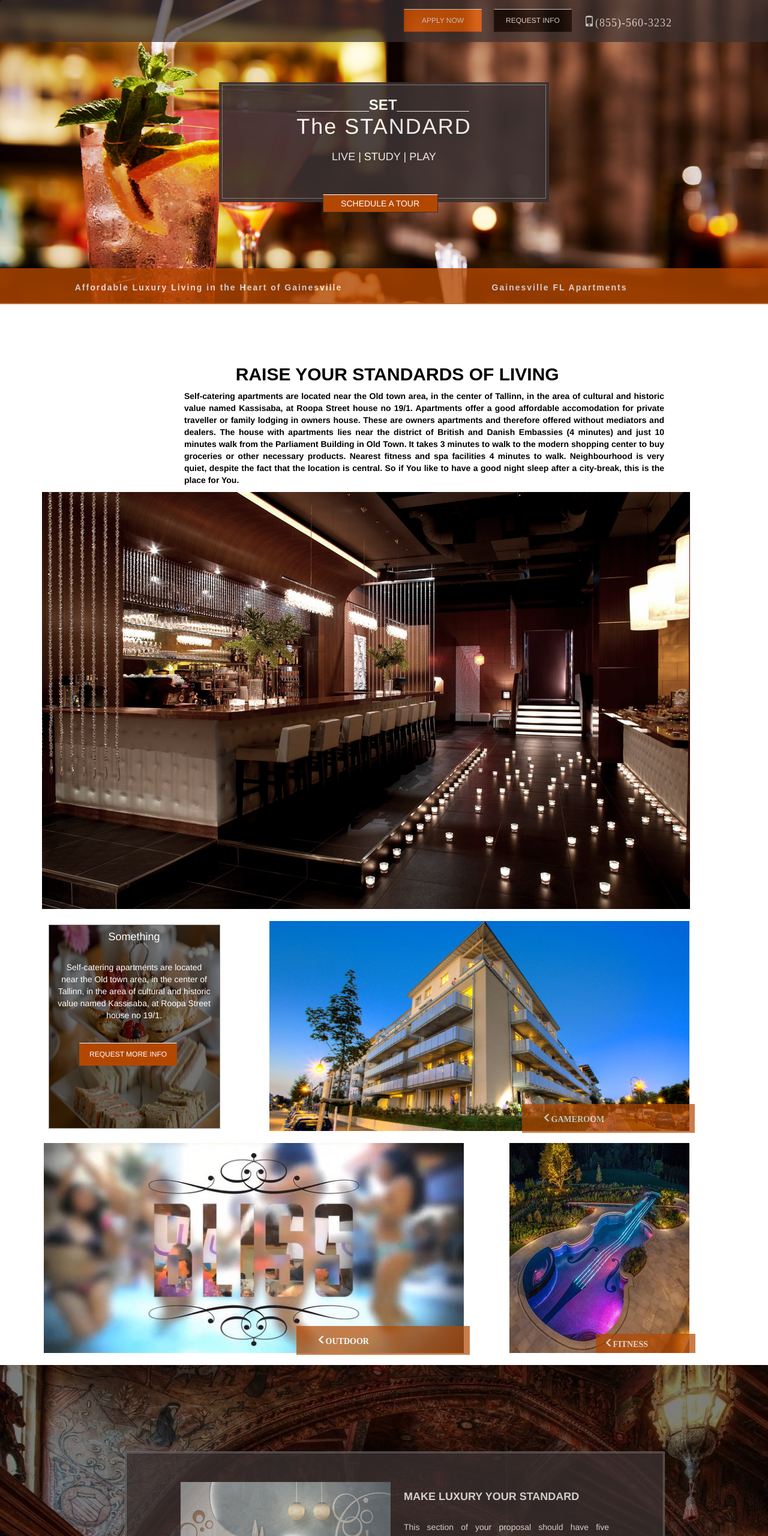
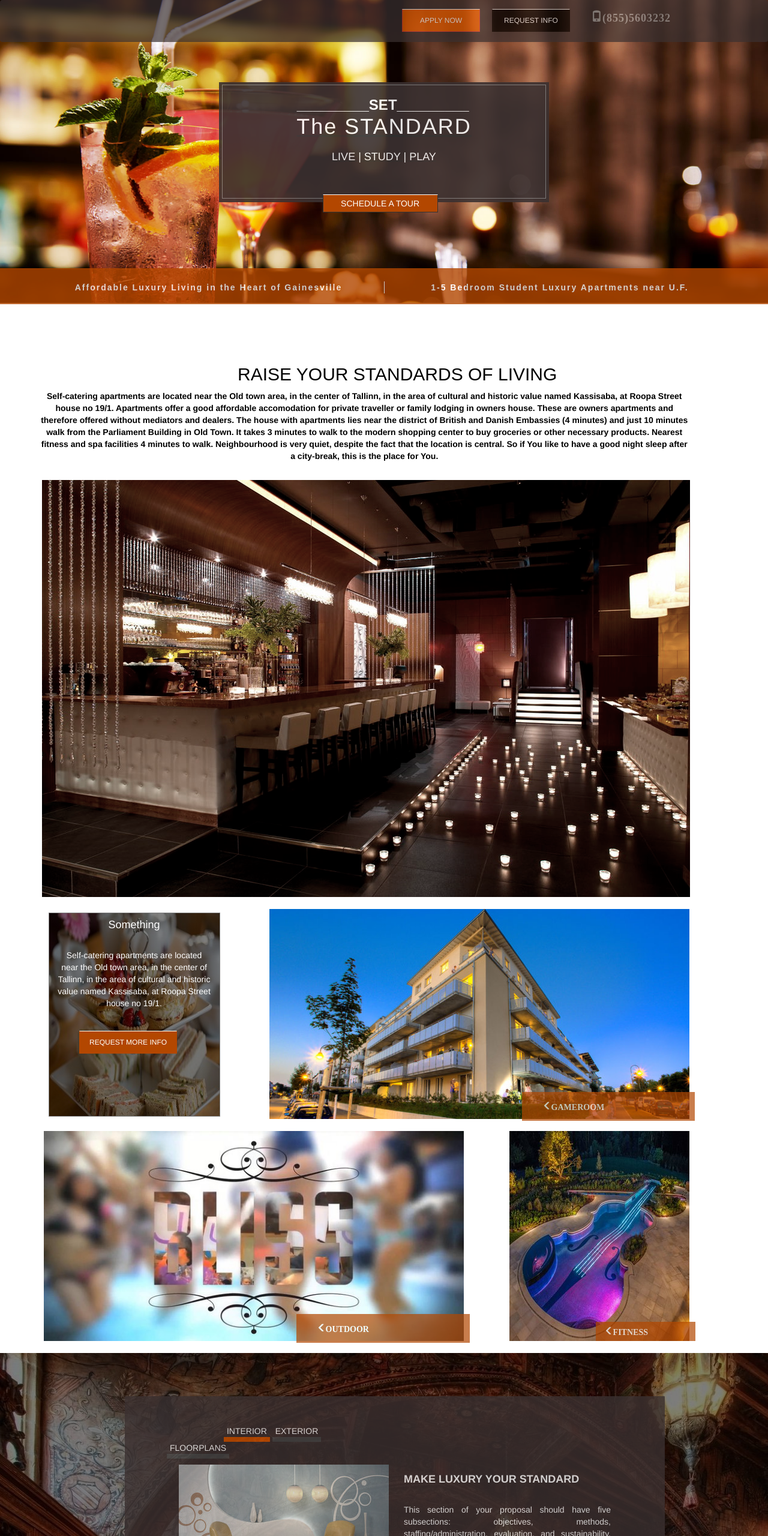
Before and after one commit to TingDeng/learning_bootstrap, a website: page public/html/index.html in a window 1280 px wide. Shown: the top 2560 px of the page at 60% size. Drawn offline with nearby package versions, Linux system fonts and the light colour scheme; some packages are replaced by stand-ins of ours; files that its build step writes are made by us from their sources; a script that the page names is missing; some icons are missing; files whose address does not match are found by name; a web font is replaced by a local one.

Commit message:
tabs to do

```diff
--- a/public/css/main.css
+++ b/public/css/main.css
@@ -12,7 +12,7 @@ margin-left: -30px;
 position: absolute;
 }
 .avn{
-  margin-right: 10%;
+  margin-right: 20%;
   margin-top: 5px;
 }
 .phone{
@@ -143,9 +143,19 @@ text-align: center;
 .e1{
   margin-top: 1%;
 }
+.end2{
+
+  padding: 0 !important;
+  border-left:1px solid white;
+  padding-right: 0%;
+  font-size: 80;
+  text-align: center;
+
+}
 .end1{
   font-size: 80;
-  text-align: center;
+  padding: 0 !important;
+
 }
 #bottom{
   font-size: 80;
@@ -160,10 +170,13 @@ text-align: center;
   text-align: center;
 
 }
+.phone{
+  margin-top: 5%;
+  position: absolute;
+  font-weight: bolder;
+}
 #raise{
   font-family: sans-serif;
-  font-weight: bolder;
-  /*margin-left: 20%;*/
   color: black;
   text-align: center;
   text-transform: uppercase;
@@ -213,9 +226,10 @@ img:hover{
  margin-right: 1px;
 }
 #intro{
- width: 800px;
- margin-right: 10px;
- text-align: justify;
+ width: 1080px;
+ margin-left: -27%;
+ margin-right: 30px;
+ text-align: center;
 }
 h3{
  margin-left: 10%;
@@ -246,7 +260,7 @@ h3{
   margin-left: 1.5%;
   background-size: cover;
 }
-.yi:hover{
+/*.yi:hover{
   transform: rotatex(360deg);
 
 }
@@ -266,7 +280,7 @@ h3{
 }
 .op{
   transition: all 0.6s ease;
-}
+}*/
 
 .col-xs-12.col-md-4.op{
   background-image: url("../image/v.jpg");
@@ -384,7 +398,14 @@ list-style-type: none;
 }
 .te{
   color: white;
-
+}
+.te:hover{
+  text-decoration: none;
+  color:white;
+}
+.ga:hover{
+  text-decoration: none;
+  color:white;
 }
 .lk{
   padding-right: 24%;
@@ -427,17 +448,42 @@ div#end1{
 #inner{
 position:relative;
 width: 900px;
-height: 500px;
+height: 600px;
 background-color: #3B3131;
 color: white;
 opacity: 0.8;
 margin-right: 30%;
 margin-left: 20%;
-margin-top: 10%;
+margin-top: 5%;
 margin-bottom: 30%;
 border-color: grey;
 border-radius: 1px;
-border-style: double;
+}
+.active.color{
+  margin-left: 26%;
+  border-bottom: 8px solid #cc5200;
+}
+.color{
+  color: white;
+  text-decoration: none;
+  text-transform: uppercase;
+  /*border-bottom: 8px solid #b32400;*/
+}
+.ne{
+  border-bottom: 8px solid #484848;
+}
+.xt{
+  border-bottom: 8px solid #484848;
+}
+.ne:active{
+  border-bottom: 8px solid #cc5200;
+}
+.xt:active{
+  border-bottom: 8px solid #cc5200;
+}
+.color:hover{
+  color: white;
+  text-decoration: none;
 }
 .t1{
   text-align: justify;
--- a/public/html/index.html
+++ b/public/html/index.html
@@ -48,7 +48,7 @@
               <button class ='btn request btn-lg po'>REQUEST INFO</button>
           </li>
           <li>
-              <h4 class="glyphicon glyphicon-phone phone">(855)-560-3232</h4>
+            <a href="tel:8555603232" target="_blank">  <h4 class="glyphicon glyphicon-phone phone">(855)5603232</h4></a>
           </li>
       </ul>
   </div>
@@ -70,18 +70,15 @@
 <div id="bottom">
 			<div class="container hidden-xs">
 				<div class="row e1">
-					<div class="col-sm-6 divider-right end1">
+					<div class="col-sm-6 end1">
 						Affordable Luxury Living in the Heart of Gainesville
 					</div>
-					<div class="col-sm-6 divider-left end1">
-						Gainesville FL Apartments
+					<div class="col-sm-6 end2">
+						1-5 Bedroom Student Luxury Apartments near U.F.
 					</div>
 				</div>
 			</div>
 		</div>
-<!-- <div class="box col-xs-12" id="end1">
-    <div id="bottom"><h4>Affordable living in Gainesville  |   1-5 bedroom student apartment near UF </div>
-</div> -->
 </div>
 
 <div class='container'>
@@ -99,6 +96,7 @@
       </div>
     </div>
   </div>
+  <br>
         <div class="row">
             <div class="col-xs-12 col-md-12">
         <img src="image/aw.jpg">
@@ -137,8 +135,26 @@
     </div>
  <br>
     <div id="outer" class="row">
+      <div class="tab-content">
+      <!-- <div role="tabpanel" class="tab-pane fade in active" id="inner">Interior</div>
+      <div role="tabpanel" class="tab-pane fade" id="exterior">exterior</div>
+      <div role="tabpanel" class="tab-pane fade" id="floorplans">floorplans</div> -->
+
+    </div>
       <div id="inner" class='jumbotron'>
         <div class="container">
+
+          <div class="row">
+				<div class="col-xs-12 col-md-6">
+					<ul class="tabs list-inline">
+						<li class="active color"><a data-toggle="tab" data-trigger="hover" href="inner" class='color'>Interior</a></li>
+						<li class="color ne"><a data-toggle="tab" href="#exterior" class='color'>Exterior</a></li>
+						<li class='color xt'><a data-toggle="tab" href="#floorplans" class='color'>Floorplans</a></li>
+					</ul>
+				</div>
+
+			</div>
+
         <div class="row">
           <div class="col-md-12">
           <div class="col-xs-12 col-md-6">
@@ -151,18 +167,18 @@
   <div class="carousel-inner">
     <div class="item active">
       <div class="col-xs-12 col-md-4 g"><a href="#"><img src="../image/a.jpg" class="img-responsive"></a></div>
-      <div class="col-xs-12 col-md-4 g"><a href="#"><img src="../image/a.jpg" class="img-responsive"></a></div>
-      <div class="col-xs-12 col-md-4 g"><a href="#"><img src="../image/a.jpg" class="img-responsive"></a></div>
+      <div class="col-xs-12 col-md-4 g"><a href="#"><img src="../image/q.jpg" class="img-responsive"></a></div>
+      <div class="col-xs-12 col-md-4 g"><a href="#"><img src="../image/z.jpg" class="img-responsive"></a></div>
     </div>
     <div class="item">
       <div class="col-xs-12 col-md-4 g l"><a href="#"><img src="../image/q.jpg" class="img-responsive"></a></div>
-      <div class="col-xs-12 col-md-4 g l"><a href="#"><img src="../image/q.jpg" class="img-responsive"></a></div>
-      <div class="col-xs-12 col-md-4 g l"><a href="#"><img src="../image/q.jpg" class="img-responsive"></a></div>
+      <div class="col-xs-12 col-md-4 g l"><a href="#"><img src="../image/z.jpg" class="img-responsive"></a></div>
+      <div class="col-xs-12 col-md-4 g l"><a href="#"><img src="../image/a.jpg" class="img-responsive"></a></div>
     </div>
     <div class="item">
       <div class="col-xs-12 col-md-4 g l"><a href="#"><img src="../image/z.jpg" class="img-responsive"></a></div>
-      <div class="col-xs-12 col-md-4 g l"><a href="#"><img src="../image/z.jpg" class="img-responsive"></a></div>
-      <div class="col-xs-12 col-md-4 g l"><a href="#"><img src="../image/z.jpg" class="img-responsive"></a></div>
+      <div class="col-xs-12 col-md-4 g l"><a href="#"><img src="../image/q.jpg" class="img-responsive"></a></div>
+      <div class="col-xs-12 col-md-4 g l"><a href="#"><img src="../image/a.jpg" class="img-responsive"></a></div>
     </div>
   </div>
   <a class="left carousel-control" href="#myCarousel" data-slide="prev"><i class="glyphicon glyphicon-chevron-left"></i></a>
```
